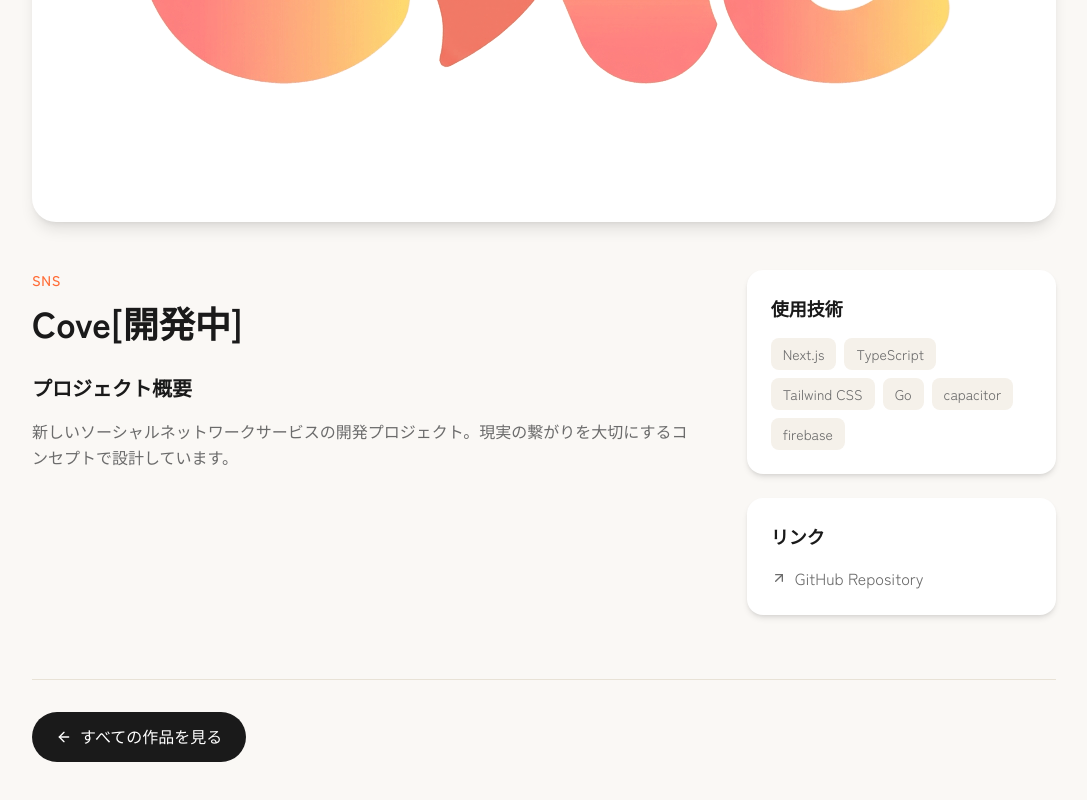
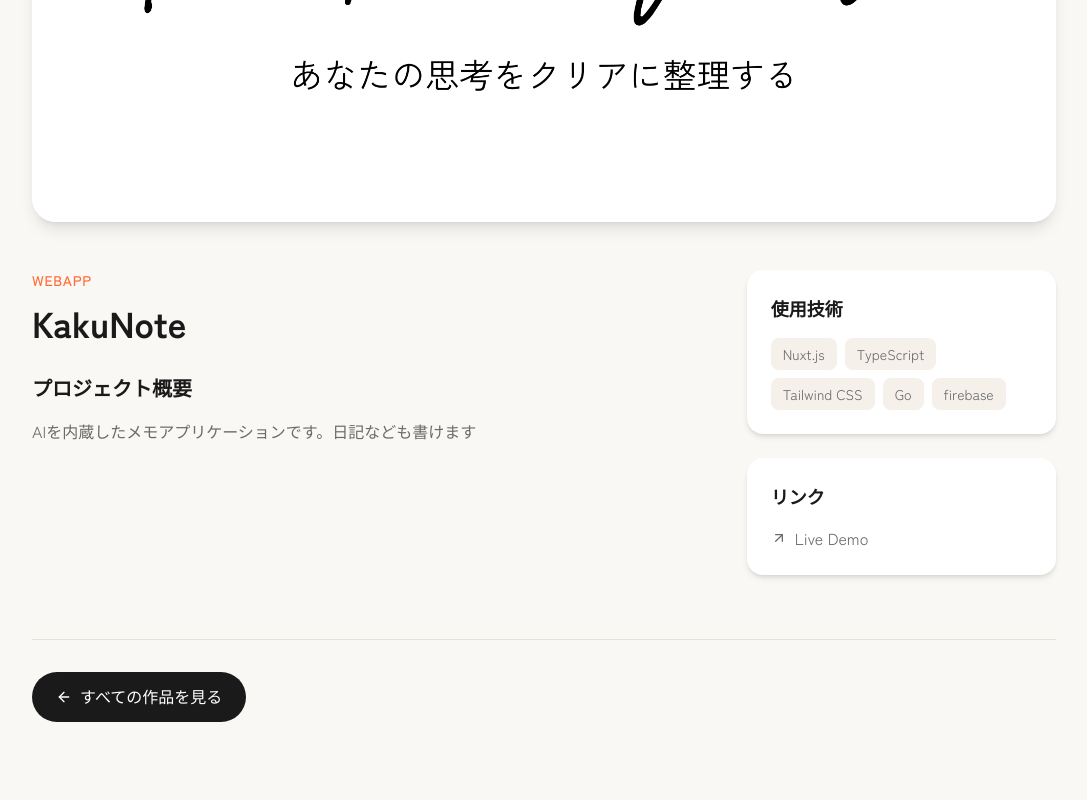
Before and after one commit to HizumeKazushi/portfolio, a Next.js app: page /works/1 in a window 1280 px wide. Shown: the part 492-1292 px from the top of the page, without its empty margins (96-1183 px from the left). Built offline with nearby package versions, Linux system fonts and the light colour scheme.

Commit message:
add:contents

```diff
--- a/data/portfolio.js
+++ b/data/portfolio.js
@@ -102,19 +102,18 @@
   works: [
     {
       id: 1,
-      title: 'Cove[開発中]',
-      category: 'SNS',
+      title: 'KakuNote',
+      category: 'WebApp',
       description: '',
-      fullDescription:
-        '新しいソーシャルネットワークサービスの開発プロジェクト。現実の繋がりを大切にするコンセプトで設計しています。',
-      tags: ['Next.js', 'TypeScript', 'Tailwind CSS', 'Go', 'capacitor', 'firebase'],
-      image: '/images/Cove_clear.png',
+      fullDescription: 'AIを内蔵したメモアプリケーションです。日記なども書けます',
+      tags: ['Nuxt.js', 'TypeScript', 'Tailwind CSS', 'Go', 'firebase'],
+      image: '/images/Kaku_Note.png',
       link: '/works/1',
       externalLinks: {
-        demo: '',
-        github: 'https://github.com/HizumeKazushi/Cove',
+        demo: 'https://kaku-note.vercel.app',
       },
     },
+
     {
       id: 2,
       title: '🤩部☆室☆王🤩',
@@ -131,18 +130,20 @@
     },
     {
       id: 3,
-      title: 'KakuNote[バックエンド構築中]',
-      category: 'WebApp',
+      title: 'Cove[開発中]',
+      category: 'SNS',
       description: '',
-      fullDescription: 'AIを内蔵したメモアプリケーションです。日記なども書けます',
-      tags: ['Nuxt.js', 'TypeScript', 'Tailwind CSS', 'Go', 'firebase'],
-      image: '/images/Kaku_Note.png',
+      fullDescription:
+        '新しいソーシャルネットワークサービスの開発プロジェクト。現実の繋がりを大切にするコンセプトで設計しています。',
+      tags: ['Next.js', 'TypeScript', 'Tailwind CSS', 'Go', 'capacitor', 'firebase'],
+      image: '/images/Cove_clear.png',
       link: '/works/3',
       externalLinks: {
         demo: '',
-        github: 'https://github.com/HizumeKazushi/KakuNote',
+        github: 'https://github.com/HizumeKazushi/Cove',
       },
     },
+
     {
       id: 4,
       title: '食堂ナビ',
@@ -170,6 +171,33 @@
       externalLinks: {
         demo: 'https://github.com/HizumeKazushi/Fideliair/releases/tag/v0.9',
         github: 'https://github.com/HizumeKazushi/Fideliair',
+      },
+    },
+    {
+      id: 6,
+      title: 'PDF to PNG',
+      category: 'WebApp',
+      description: 'PDFをPNGに変換するシンプルなWebアプリ',
+      fullDescription: '',
+      tags: ['Next.js', 'vercel'],
+      image: '/images/pdftopng.png',
+      link: '/works/6',
+      externalLinks: {
+        demo: 'https://pdftopng.vercel.app/',
+        github: 'https://github.com/HizumeKazushi/pdftopng',
+      },
+    },
+    {
+      id: 7,
+      title: 'localhost_check',
+      category: 'CLI Tool',
+      description: 'ローカルホストのポート使用状況を確認するCLIツール',
+      FullDescription: 'javascriptで書かれたCLIツールで、ローカルホストのポート使用状況を簡単に確認できます。',
+      tags: ['javascript', 'node.js'],
+      link: '/works/7',
+      externalLinks: {
+        demo: 'https://www.npmjs.com/package/localhost-port-check',
+        github: 'https://github.com/HizumeKazushi/localhost_check',
       },
     },
   ],
```
Also changed, not shown: public/images/pdftopng.png (added).
